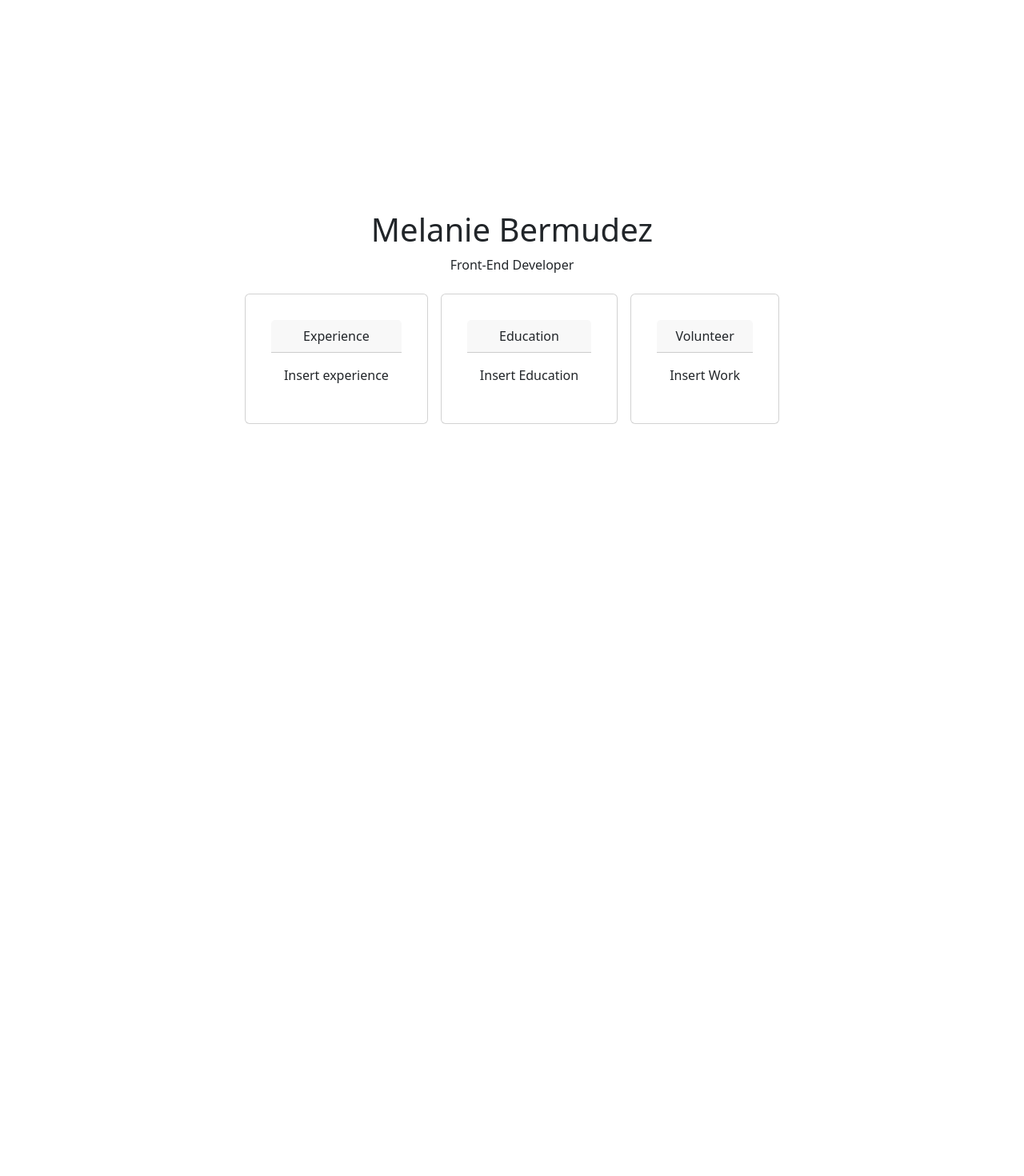
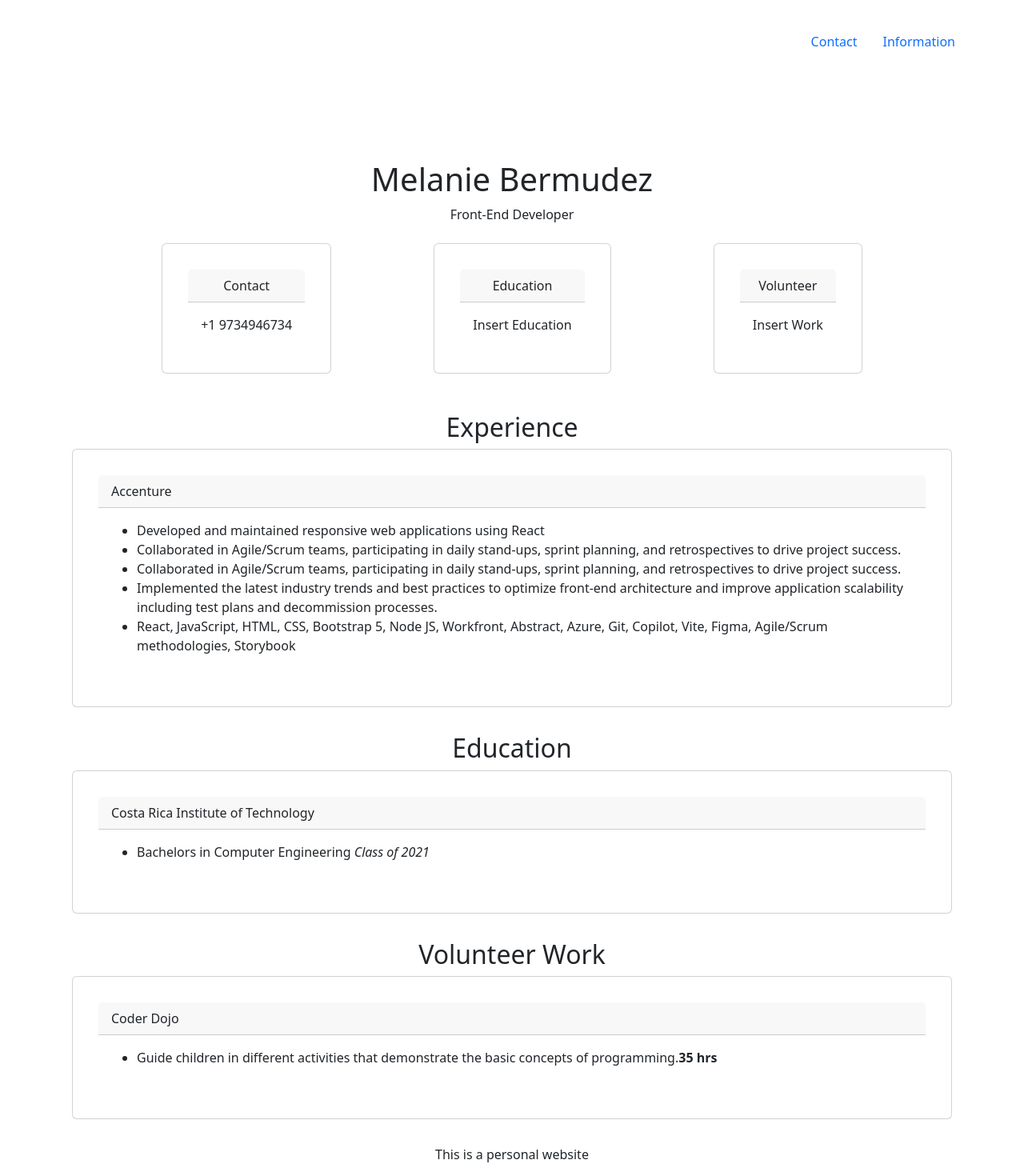
Before and after one commit to MelanieBermudez/demo-portfolio, a React (Vite) app: page / in a window 1280 px wide. Shown: the top 1470 px of the page at 80% size. Before the commit the page ends 800 px from the top, so only its background shows below. Built offline with nearby package versions, Linux system fonts and the light colour scheme.

Commit message:
added experience and education sections

```diff
--- a/src/App.css
+++ b/src/App.css
@@ -5,33 +5,6 @@
   text-align: center;
 }
 
-.logo {
-  height: 6em;
-  padding: 1.5em;
-  will-change: filter;
-  transition: filter 300ms;
-}
-.logo:hover {
-  filter: drop-shadow(0 0 2em #646cffaa);
-}
-.logo.react:hover {
-  filter: drop-shadow(0 0 2em #61dafbaa);
-}
-
-@keyframes logo-spin {
-  from {
-    transform: rotate(0deg);
-  }
-  to {
-    transform: rotate(360deg);
-  }
-}
-
-@media (prefers-reduced-motion: no-preference) {
-  a:nth-of-type(2) .logo {
-    animation: logo-spin infinite 20s linear;
-  }
-}
 
 .card {
   padding: 2em;
@@ -44,3 +17,7 @@
 .border-box{
   border: 1px solid black;
 }
+
+.header-box{
+  min-height: 20vh;
+}
--- a/src/App.jsx
+++ b/src/App.jsx
@@ -1,21 +1,31 @@
 import { useState } from 'react'
 import './App.css'
-import { Card, CardBody, CardHeader, Container } from 'react-bootstrap';
+import { Card, CardBody, CardHeader, Container, Nav, Navbar, NavItem, NavLink } from 'react-bootstrap';
 
 function App() {
   const [count, setCount] = useState(0)
 
   return (
     <>
-      <Container>
+      <header className='header-box'>
+        <Nav className='justify-content-end'>
+          <NavItem>
+            <NavLink>Contact</NavLink>
+          </NavItem>
+          <NavItem>
+            <NavLink>Information</NavLink>
+          </NavItem>
+        </Nav>
+      </header>
+      <Container className='pt-2'>
         <h1>Melanie Bermudez</h1>
         <p>Front-End Developer</p>
       </Container>
 
-        <Container className='d-flex justify-content-evenly'>
+      <Container className='d-flex pb-3 justify-content-evenly'>
         <Card className='border-box m-2' >
-            <CardHeader >Experience</CardHeader>
-            <CardBody>Insert experience</CardBody>
+          <CardHeader >Contact</CardHeader>
+          <CardBody>+1 9734946734</CardBody>
         </Card>
         <Card className='border-box m-2'>
           <CardHeader>Education</CardHeader>
@@ -27,6 +37,70 @@ function App() {
         </Card>
       </Container>
 
+      <Container className='pt-4 info-box'>
+        <h2>
+          Experience
+        </h2>
+        <Card className='border-box m-2 text-start' >
+          <CardHeader >Accenture</CardHeader>
+          <CardBody>
+            <ul >
+              <li>
+              Developed and maintained responsive web applications using React
+              </li>
+              <li>
+              Collaborated in Agile/Scrum teams, participating in daily stand-ups, sprint planning, and retrospectives to drive
+project success.
+              </li>
+              <li>
+              Collaborated in Agile/Scrum teams, participating in daily stand-ups, sprint planning, and retrospectives to drive
+project success.
+              </li>
+              <li>Implemented the latest industry trends and best practices to optimize front-end architecture and improve
+              application scalability including test plans and decommission processes.</li>
+              <li>React, JavaScript, HTML, CSS, Bootstrap 5, Node JS, Workfront, Abstract, Azure, Git, Copilot, Vite, Figma, Agile/Scrum methodologies, Storybook</li>
+            </ul>
+          </CardBody>
+        </Card>
+      </Container>
+
+      <Container className='pt-4 info-box'>
+        <h2>
+          Education
+        </h2>
+        <Card className='border-box m-2 text-start' >
+          <CardHeader >Costa Rica Institute of Technology</CardHeader>
+          <CardBody>
+            <ul >
+              <li>
+              Bachelors in Computer Engineering   <i>Class of 2021</i>
+              </li>
+            </ul>
+          </CardBody>
+        </Card>
+      </Container>
+
+      <Container className='pt-4 info-box'>
+        <h2>
+          Volunteer Work
+        </h2>
+        <Card className='border-box m-2 text-start' >
+          <CardHeader >Coder Dojo</CardHeader>
+          <CardBody>
+            <ul >
+              <li>
+              Guide children in different activities that demonstrate the basic concepts of programming.
+              <b>35 hrs</b>
+              </li>
+            </ul>
+          </CardBody>
+        </Card>
+      </Container>
+
+     <footer className='pt-4'>
+      <p>This is a personal website</p>
+     </footer>
+
     </>
   )
 }
--- a/src/index.css
+++ b/src/index.css
@@ -26,8 +26,8 @@ body {
   margin: 0;
   display: flex;
   place-items: center;
-  min-width: 320px;
-  min-height: 100vh;
+  min-width: 214px;
+  min-height: 10vh;
 }
 
 h1 {
```
Lines whose indentation alone changed are shown as unchanged.
